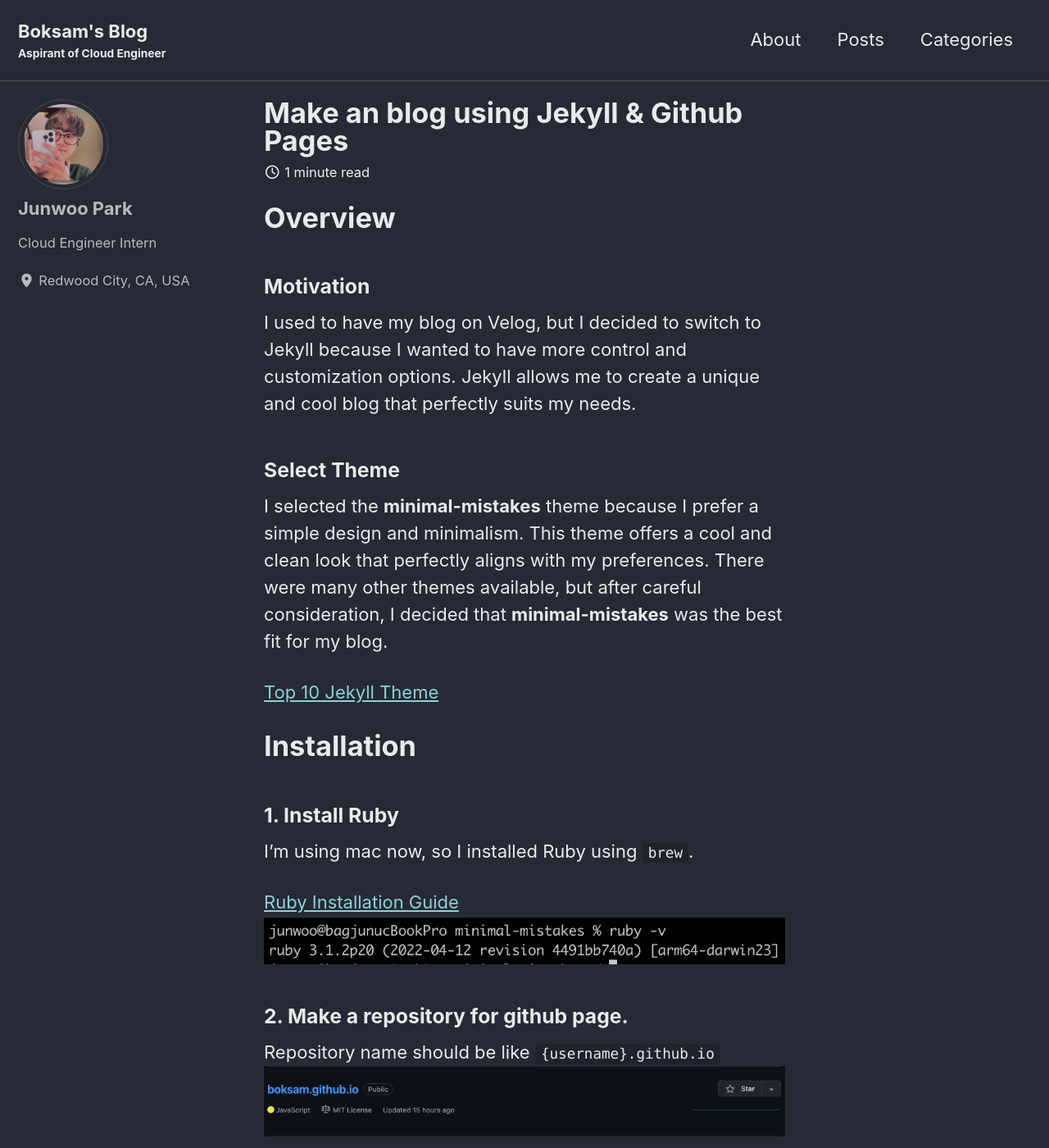
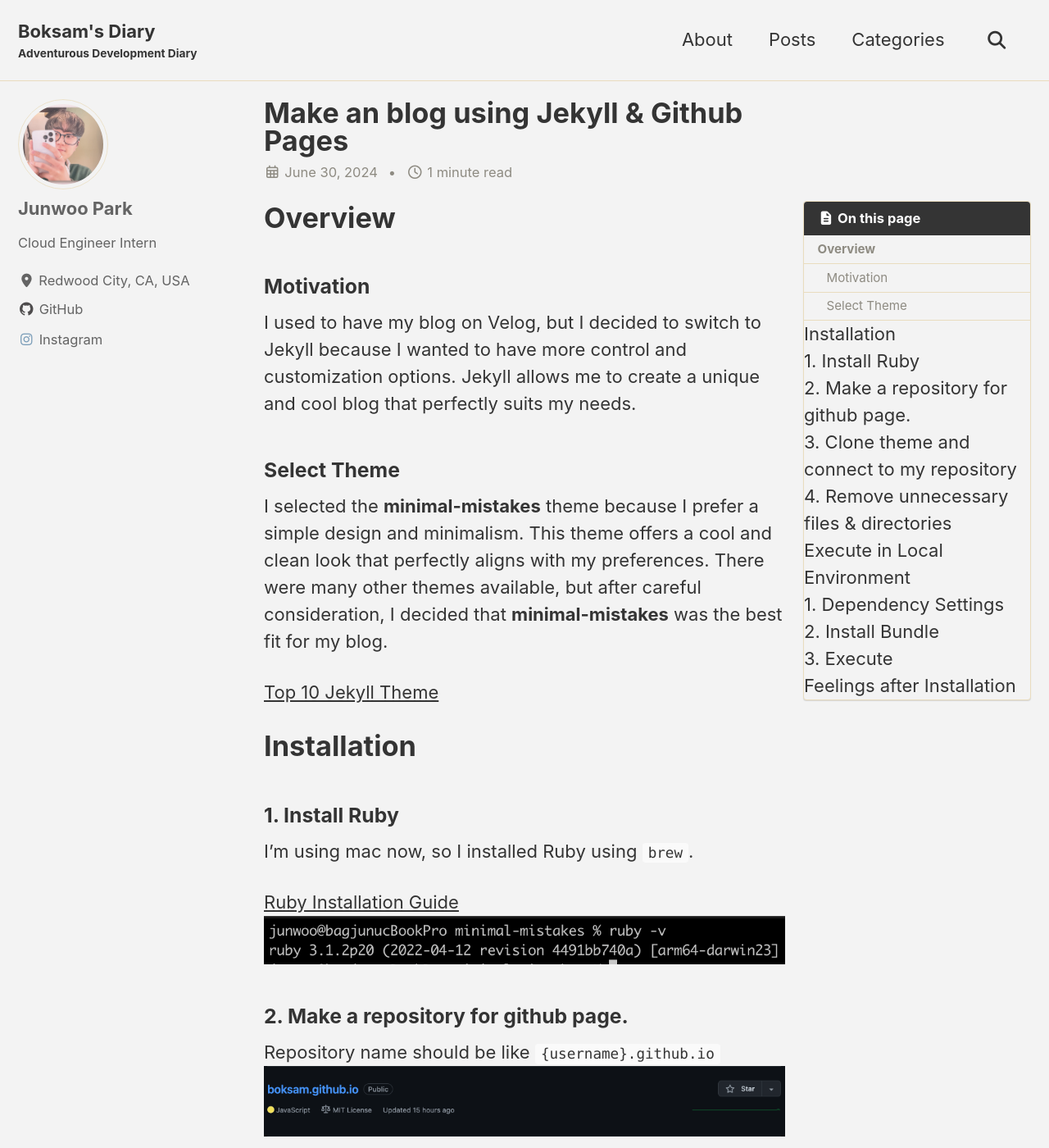
Before and after one commit to Boksam/boksam.github.io, a Jekyll site: the page built from _posts/diary/2024-06-30-blog-creation.md, in a window 1280 px wide and 1400 px high. Shown: the whole window at 82% size. Built offline with Jekyll 4.4.1, drawn with Linux system fonts in a browser that asks for light colours; cached includes are drawn as plain includes; some of the changed text lies outside the part shown.

Commit message:
change theme & title of blog

```diff
--- a/_config.yml
+++ b/_config.yml
@@ -12,16 +12,16 @@
 
 # theme                  : "minimal-mistakes-jekyll"
 # remote_theme           : "mmistakes/minimal-mistakes"
-minimal_mistakes_skin    : "dark" # "air", "aqua", "contrast", "dark", "dirt", "neon", "mint", "plum", "sunrise"
+minimal_mistakes_skin    : "dirt" # "air", "aqua", "contrast", "dark", "dirt", "neon", "mint", "plum", "sunrise"
 
 # Site Settings
 locale                   : "en-US"
-title                    : "Boksam's Blog"
+title                    : "Boksam's Diary"
 title_separator          : "-"
-subtitle                 : "Aspirant of Cloud Engineer" # site tagline that appears below site title in masthead
+subtitle                 : "Adventurous Development Diary" # "Aspirant of Cloud Engineer" # site tagline that appears below site title in masthead
 name                     : "Junwoo Park"
 description              : "A blog about my development journey"
-url                      : "boksam.github.io" # the base hostname & protocol for your site e.g. "https://mmistakes.github.io"
+url                      : "https://boksam.github.io" # the base hostname & protocol for your site e.g. "https://mmistakes.github.io"
 baseurl                  : # the subpath of your site, e.g. "/blog"
 repository               : "Boksam/boksam.github.io" # GitHub username/repo-name e.g. "mmistakes/minimal-mistakes"
 teaser                   : # path of fallback teaser image, e.g. "/assets/images/500x300.png"
@@ -29,7 +29,7 @@ logo                     : # path of logo image to display in the masthead, e.g.
 masthead_title           : # overrides the website title displayed in the masthead, use " " for no title
 # breadcrumbs            : false # true, false (default)
 words_per_minute         : 200
-enable_copy_code_button  : # true, false (default)
+enable_copy_code_button  : true # true, false (default)
 copyright                : # "copyright" name, defaults to site.title
 copyright_url            : # "copyright" URL, defaults to site.url
 comments:
@@ -66,9 +66,9 @@ reCaptcha:
   secret                 :
 atom_feed:
   path                   : # blank (default) uses feed.xml
-  hide                   : # true, false (default)
-search                   : # true, false (default)
-search_full_content      : # true, false (default)
+  hide                   : true # true, false (default)
+search                   : true # true, false (default)
+search_full_content      : true # true, false (default)
 search_provider          : # lunr (default), algolia, google
 lunr:
   search_within_pages    : # true, false (default)
@@ -132,10 +132,10 @@ author:
       # url: "https://facebook.com/"
     - label: "GitHub"
       icon: "fab fa-fw fa-github"
-      # url: "https://github.com/Boksam"
+      url: "https://github.com/Boksam"
     - label: "Instagram"
       icon: "fab fa-fw fa-instagram"
-      # url: "https://instagram.com/jun_woo_"
+      url: "https://instagram.com/jun_woo_"
 
 # Site Footer
 footer:
@@ -148,7 +148,7 @@ footer:
       # url:
     - label: "GitHub"
       icon: "fab fa-fw fa-github"
-      # url:
+      url: "https://github.com/Boksam"
     - label: "GitLab"
       icon: "fab fa-fw fa-gitlab"
       # url:
@@ -322,9 +322,20 @@ defaults:
       comments: # true
       share: true
       related: true
+      toc: true
+      toc_sticky: true
+      show_date: true
   - scope:
       path: ""
       type: pages
     values:
       layout: single
       author_profile: true
+  - scope:
+      path: ""
+      type: category
+    values:
+      layout: category
+      author_profile: false
+      sidebar:
+        nav: "categories"
```
